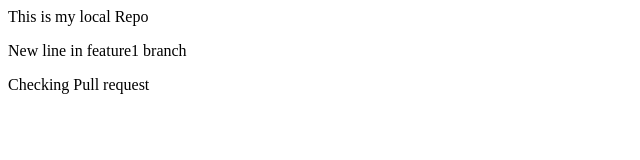
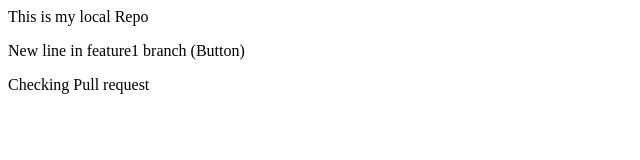
Before and after one commit to Krrishk/localrepo, a plain HTML site: page index.html in a window 1280 px wide. Shown: the full height of the page, 0-640 px from the left. Drawn offline with Linux system fonts and the light colour scheme.

```diff
--- a/index.html
+++ b/index.html
@@ -1,3 +1,3 @@
 <p>This is my local Repo</p>
-<p>New line in feature1 branch</p>
+<p>New line in feature1 branch (Button)</p>
 <p>Checking Pull request</p>
```
